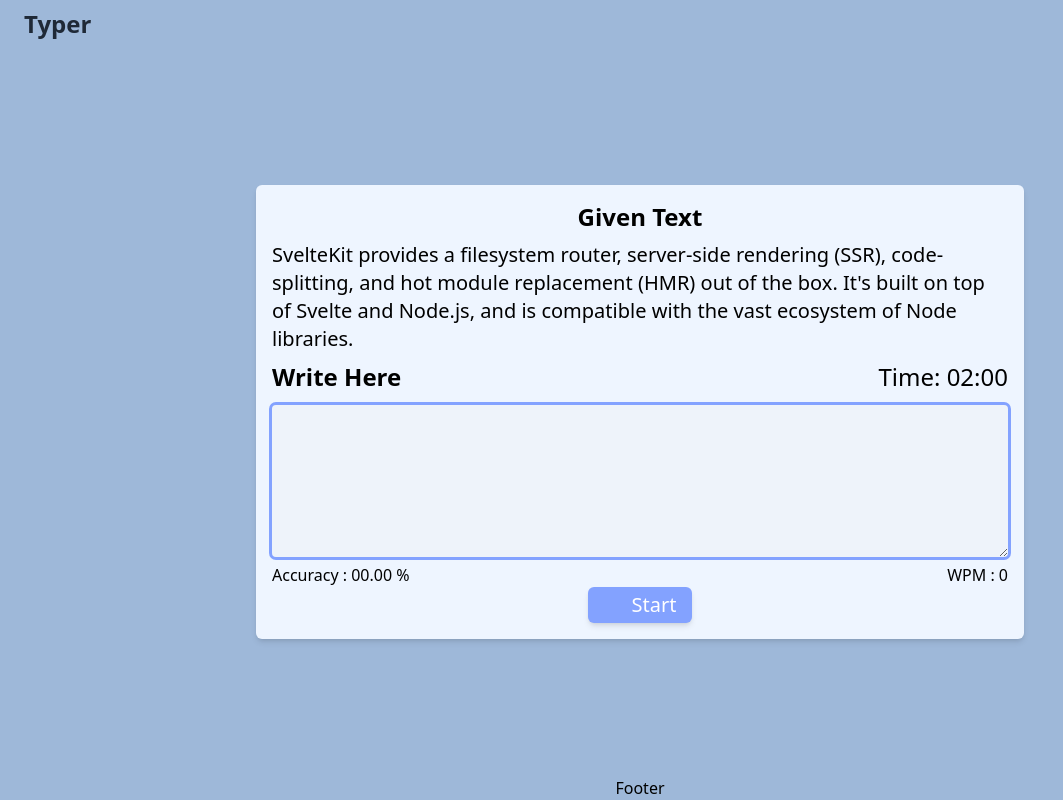
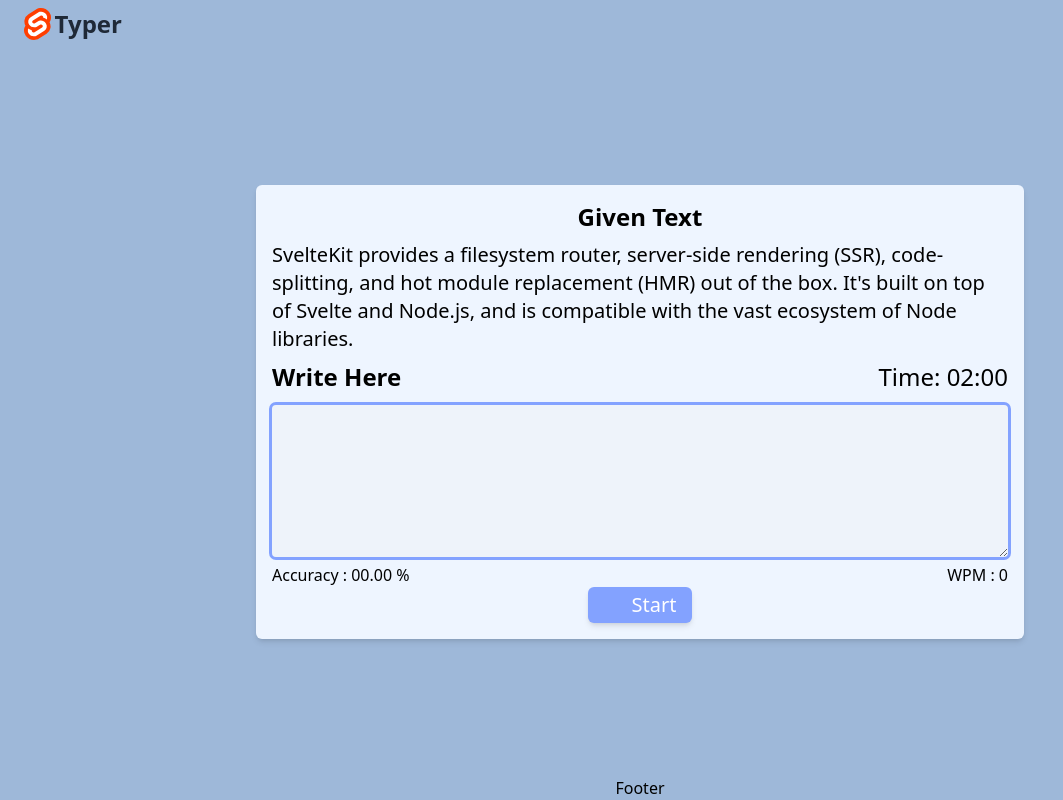
Before and after one commit to TechStarHub/svelte-typer, a Svelte app: page / in a window 1280 px wide. Shown: the whole page, without its empty margins (0-1063 px from the left). Built offline with nearby package versions, Linux system fonts and the light colour scheme; some icons are missing.

Commit message:
[UPDATE]: media updated

```diff
--- a/index.html
+++ b/index.html
@@ -1,10 +1,10 @@
-<!doctype html>
+<!DOCTYPE html>
 <html lang="en">
   <head>
     <meta charset="UTF-8" />
-    <link rel="icon" type="image/svg+xml" href="/vite.svg" />
+    <link rel="icon" type="image/svg+xml" href="/svelte.svg" />
     <meta name="viewport" content="width=device-width, initial-scale=1.0" />
-    <title>Vite + Svelte</title>
+    <title>Svelte Typer</title>
   </head>
   <body>
     <div id="app"></div>
--- a/src/components/Header.svelte
+++ b/src/components/Header.svelte
@@ -1,9 +1,9 @@
 <script>
-
 </script>
 
 <header class="w-full px-6 py-2 " >
-    <a href="/" class="">
+    <a href="/" class="flex items-center gap-1">
+        <img src="/svelte.svg" alt="">
         <h1 class="text-2xl font-bold text-gray-800">
             Typer
         </h1>
```
Also changed, not shown: public/svelte.svg (renamed from src/assets/svelte.svg).
